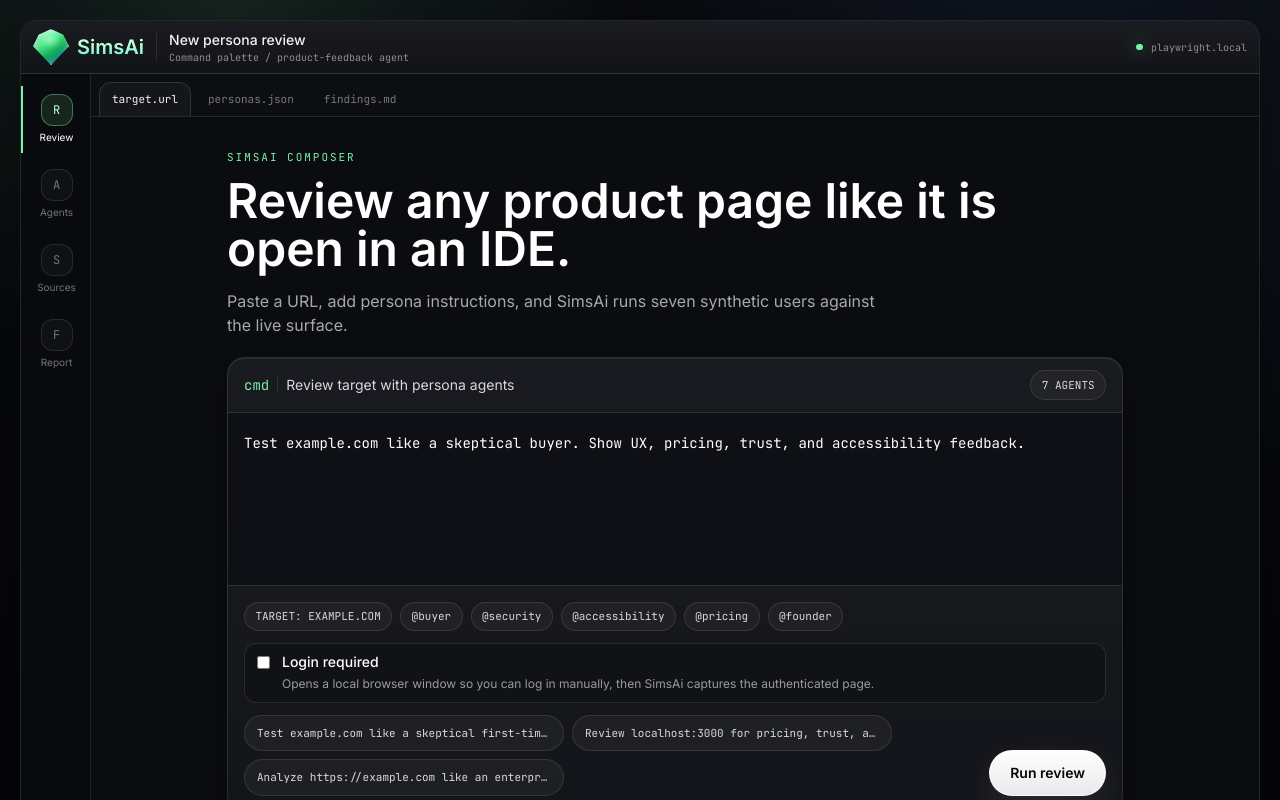
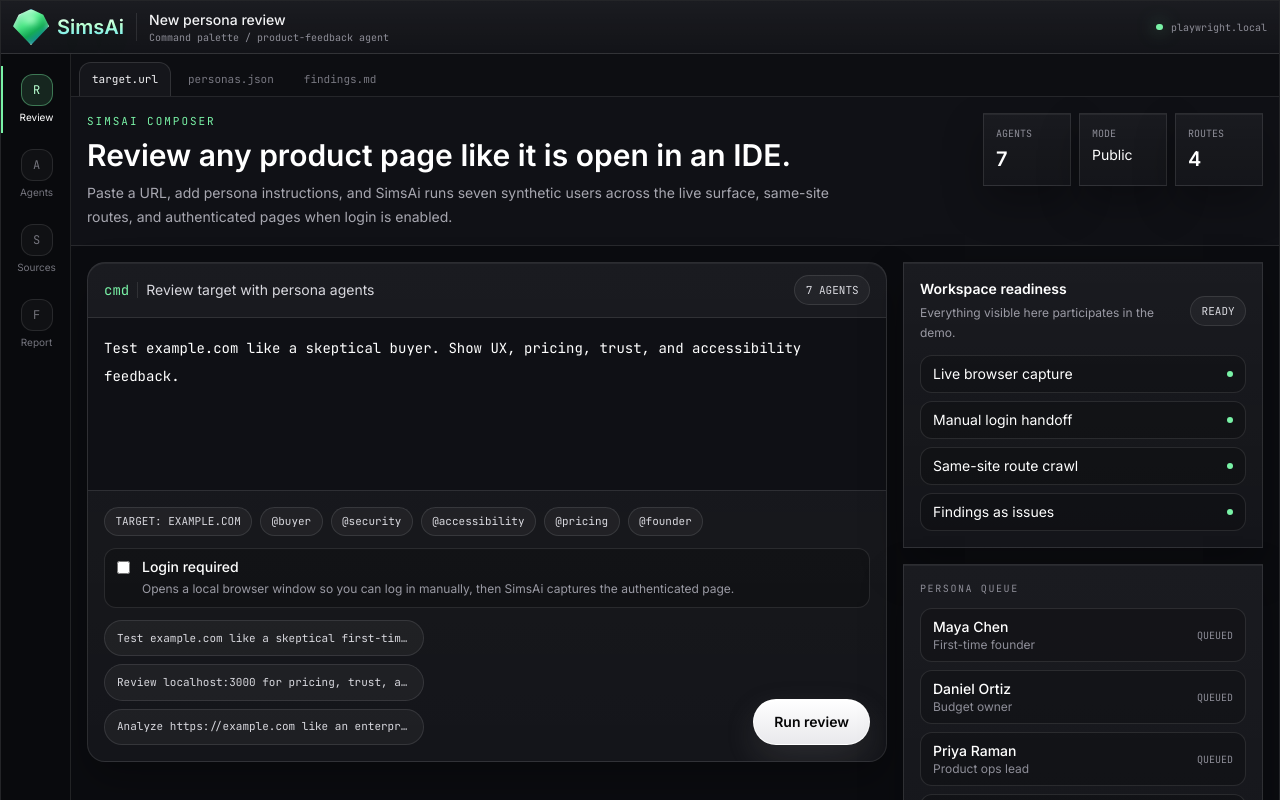
Before and after one commit to MianMMajid/StressBot, a Next.js app: page / in a window 1280 px wide. Shown: the top 800 px of the page. Built offline with nearby package versions, Linux system fonts and the light colour scheme.

Commit message:
Add login-aware SimsAi demo flow

```diff
--- a/app/api/analyze/route.ts
+++ b/app/api/analyze/route.ts
@@ -58,6 +58,13 @@
       consoleErrors,
       networkErrors,
     });
+    if (evidence.authChallenge?.detected) {
+      return Response.json({
+        requiresLogin: true,
+        loginUrl: evidence.finalUrl,
+        reason: evidence.authChallenge.reason,
+      });
+    }
     return Response.json(analyzeEvidence(evidence));
   } catch (error) {
     const message = error instanceof Error ? error.message : "Unknown browser error";
--- a/components/AgentViewfinder.tsx
+++ b/components/AgentViewfinder.tsx
@@ -50,6 +50,7 @@
         return (
           <div
             key={persona.id}
+            data-agent-cursor={persona.id}
             className={`agent-cursor ${cursorVariants[index]} ${
               running ? "agent-cursor-live" : ""
             }`}
--- a/components/UserSimApp.tsx
+++ b/components/UserSimApp.tsx
@@ -104,8 +104,8 @@
   ] as const;
 
   return (
-    <main className="ide-stage min-h-[100dvh] p-3 text-white sm:p-5">
-      <section className="ide-window mx-auto flex min-h-[calc(100dvh-1.5rem)] max-w-7xl flex-col overflow-hidden rounded-[18px] sm:min-h-[calc(100dvh-2.5rem)]">
+    <main className="ide-stage min-h-[100dvh] text-white">
+      <section className="ide-window flex min-h-[100dvh] flex-col overflow-hidden">
         <header className="ide-titlebar flex items-center justify-between gap-3 border-b border-white/10 px-3 py-2">
           <div className="flex min-w-0 items-center gap-3">
             <SimsAiBrand compact />
@@ -191,10 +191,11 @@
 
 function extractUrlFromPrompt(prompt: string) {
   const tokens = prompt.match(
-    /\b(?:https?:\/\/)?(?:localhost(?::\d+)?|(?:[\w-]+\.)+[a-z]{2,})(?:\/[^\s]*)?/i
+    /\b(?:https?:\/\/)?(?:localhost(?::\d+)?|127\.0\.0\.1(?::\d+)?|\[::1\](?::\d+)?|(?:[\w-]+\.)+[a-z]{2,})(?:\/[^\s]*)?/gi
   );
-  if (!tokens?.[0]) return null;
-  return tokens[0].replace(/[),.;!?]+$/, "");
+  const latestToken = tokens?.at(-1);
+  if (!latestToken) return null;
+  return latestToken.replace(/[),.;!?]+$/, "");
 }
 
 function buildLiveReportMarkdown({
@@ -291,6 +292,8 @@
     analysisError,
     analyzingUrl,
     manualLoginWaiting,
+    manualLoginSessionId,
+    manualLoginReason,
     selectedAgent,
     selectedAgentId,
     setSelectedAgentId,
@@ -406,23 +409,50 @@
         subtitle="Command palette / product-feedback agent"
         progress={0}
       >
-        <section className="flex min-h-full items-center justify-center px-4 py-8">
-          <div className="w-full max-w-4xl">
-            <div className="mb-5">
+        <section className="grid min-h-full grid-rows-[auto_1fr]">
+          <div className="border-b border-white/10 bg-[#101116] px-4 py-4">
+            <div className="flex flex-wrap items-start justify-between gap-4">
+              <div>
                 <div className="font-mono text-[11px] uppercase tracking-[0.18em] text-[#79F2A6]">
                   SimsAi Composer
                 </div>
-              <h1 className="mt-3 text-3xl font-semibold tracking-normal text-white sm:text-5xl">
+                <h1 className="mt-2 text-2xl font-semibold tracking-normal text-white sm:text-3xl">
                   Review any product page like it is open in an IDE.
                 </h1>
-              <p className="mt-4 max-w-2xl text-sm leading-6 text-[#A7A7B0] sm:text-base">
+                <p className="mt-2 max-w-3xl text-sm leading-6 text-[#A7A7B0]">
                   Paste a URL, add persona instructions, and SimsAi runs seven
-                synthetic users against the live surface.
+                  synthetic users across the live surface, same-site routes, and
+                  authenticated pages when login is enabled.
                 </p>
               </div>
+              <div className="grid min-w-[280px] grid-cols-3 gap-2">
+                <div className="ide-panel p-3">
+                  <div className="font-mono text-[10px] uppercase text-[#8E8E98]">
+                    agents
+                  </div>
+                  <div className="mt-1 text-xl font-semibold">7</div>
+                </div>
+                <div className="ide-panel p-3">
+                  <div className="font-mono text-[10px] uppercase text-[#8E8E98]">
+                    mode
+                  </div>
+                  <div className="mt-1 truncate text-sm text-white">
+                    {manualLoginEnabled ? "Auth" : "Public"}
+                  </div>
+                </div>
+                <div className="ide-panel p-3">
+                  <div className="font-mono text-[10px] uppercase text-[#8E8E98]">
+                    routes
+                  </div>
+                  <div className="mt-1 text-xl font-semibold">4</div>
+                </div>
+              </div>
+            </div>
+          </div>
 
+          <div className="grid min-h-0 gap-4 p-4 xl:grid-cols-[minmax(0,1.25fr)_360px]">
             <form
-              className="ide-command-panel overflow-hidden rounded-[18px]"
+              className="ide-command-panel self-start overflow-hidden rounded-[18px]"
               onSubmit={(event) => {
                 event.preventDefault();
                 submitChatRun();
@@ -514,15 +544,63 @@
               </div>
             </form>
 
-            <div className="mt-4 grid gap-2 sm:grid-cols-3">
-              {["Live browser capture", "Persona context graph", "Findings as issues"].map(
-                (item) => (
-                  <div key={item} className="ide-mini-card">
-                    {item}
+            <aside className="grid gap-4">
+              <section className="ide-panel p-4">
+                <div className="mb-3 flex items-center justify-between gap-3">
+                  <div>
+                    <h2 className="text-sm font-semibold text-white">
+                      Workspace readiness
+                    </h2>
+                    <p className="mt-1 text-xs leading-5 text-[#9A9AA4]">
+                      Everything visible here participates in the demo.
+                    </p>
                   </div>
-                )
-              )}
+                  <span className="ide-badge">ready</span>
                 </div>
+                <div className="grid gap-2">
+                  {[
+                    "Live browser capture",
+                    "Manual login handoff",
+                    "Same-site route crawl",
+                    "Findings as issues",
+                  ].map((item) => (
+                    <div
+                      key={item}
+                      className="flex items-center justify-between rounded-xl border border-white/10 bg-black/20 px-3 py-2 text-sm"
+                    >
+                      <span>{item}</span>
+                      <span className="h-1.5 w-1.5 rounded-full bg-[#79F2A6]" />
+                    </div>
+                  ))}
+                </div>
+              </section>
+
+              <section className="ide-panel p-4">
+                <div className="mb-3 font-mono text-[10px] uppercase tracking-[0.16em] text-[#8E8E98]">
+                  persona queue
+                </div>
+                <div className="grid gap-2">
+                  {PERSONA_AGENTS.slice(0, 7).map((persona) => (
+                    <div
+                      key={persona.id}
+                      className="flex items-center justify-between gap-3 rounded-xl border border-white/10 bg-black/20 px-3 py-2"
+                    >
+                      <div className="min-w-0">
+                        <div className="truncate text-sm font-medium text-white">
+                          {persona.name}
+                        </div>
+                        <div className="truncate text-xs text-[#8E8E98]">
+                          {persona.title}
+                        </div>
+                      </div>
+                      <span className="font-mono text-[10px] uppercase text-[#8E8E98]">
+                        queued
+                      </span>
+                    </div>
+                  ))}
+                </div>
+              </section>
+            </aside>
           </div>
         </section>
       </IdeShell>
@@ -545,25 +623,34 @@
                   {analysis
                     ? `Captured ${analysis.evidence.title || analysis.evidence.finalUrl}`
                     : manualLoginWaiting
-                      ? "Manual login browser is open"
+                      ? manualLoginSessionId
+                        ? "Login detected - browser is waiting"
+                        : "Login detected - opening browser"
                     : analysisError
                       ? `Inspection issue: ${analysisError}`
                       : "Opening page locally"}
                 </div>
                 <div className="mt-1 font-mono text-[11px] text-[#8E8E98]">
                   {manualLoginWaiting
-                    ? "Log in in the browser window, then continue capture"
+                    ? manualLoginReason ??
+                      "Log in in the browser window, then continue capture"
                     : `${completedAgents}/${PERSONA_AGENTS.length} complete / ${activeAgents} active / ${progress}%`}
                 </div>
+                {manualLoginWaiting && analysisError ? (
+                  <div className="mt-2 rounded-xl border border-[#FFCF70]/30 bg-[#FFCF70]/10 px-3 py-2 text-xs text-[#FFE5AD]">
+                    {analysisError}
+                  </div>
+                ) : null}
               </div>
               <div className="flex gap-2">
                 {manualLoginWaiting ? (
                   <button
                     type="button"
                     onClick={continueManualLogin}
+                    disabled={!manualLoginSessionId}
                     className="glass-button glass-button-primary px-3 py-2 text-sm font-semibold"
                   >
-                    Continue after login
+                    {manualLoginSessionId ? "Continue after login" : "Opening browser..."}
                   </button>
                 ) : null}
                 <button
@@ -716,7 +803,7 @@
         <div className="flex flex-wrap items-start justify-between gap-3 border-b border-white/10 pb-4">
           <div>
             <div className="font-mono text-[10px] uppercase tracking-[0.18em] text-[#79F2A6]">
-              findings.md
+              final report / findings.md
             </div>
             <h1 className="mt-2 text-2xl font-semibold tracking-normal text-white sm:text-4xl">
               {analysis?.evidence.title || "Persona review complete"}
--- a/lib/page-analysis.ts
+++ b/lib/page-analysis.ts
@@ -20,6 +20,10 @@
   screenshot: string | null;
   consoleErrors: string[];
   networkErrors: string[];
+  authChallenge?: {
+    detected: boolean;
+    reason: string;
+  };
 }
 
 export interface PersonaFinding {
@@ -52,6 +56,7 @@
   screenshot: null,
   consoleErrors: [],
   networkErrors: [],
+  authChallenge: undefined,
 };
 
 function firstMeaningful(items: string[], fallback: string) {
```
Also changed, not shown: hooks/useSimulationEngine.ts (+87 -31 lines), lib/browser-capture.ts (+84 -1 lines), lib/manual-login-sessions.ts (+33 -3 lines). Lines whose indentation alone changed are shown as unchanged.
